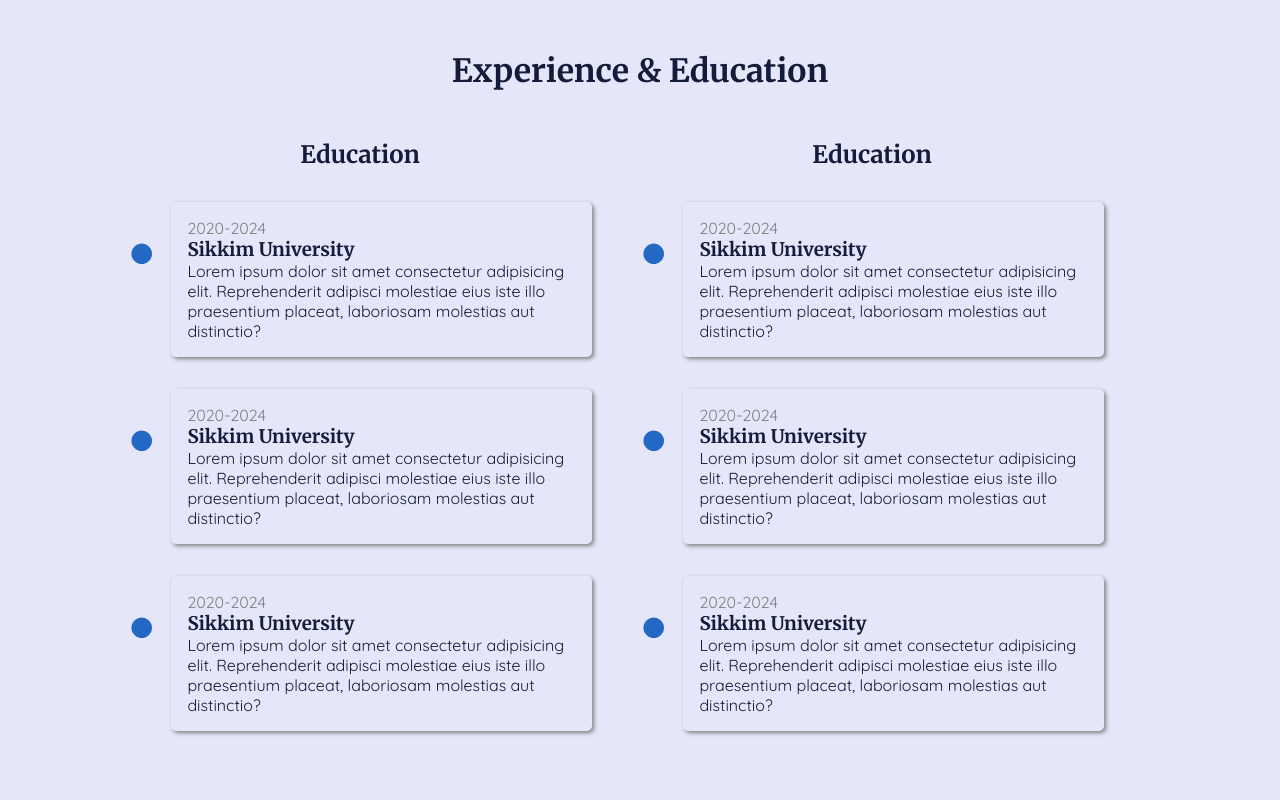
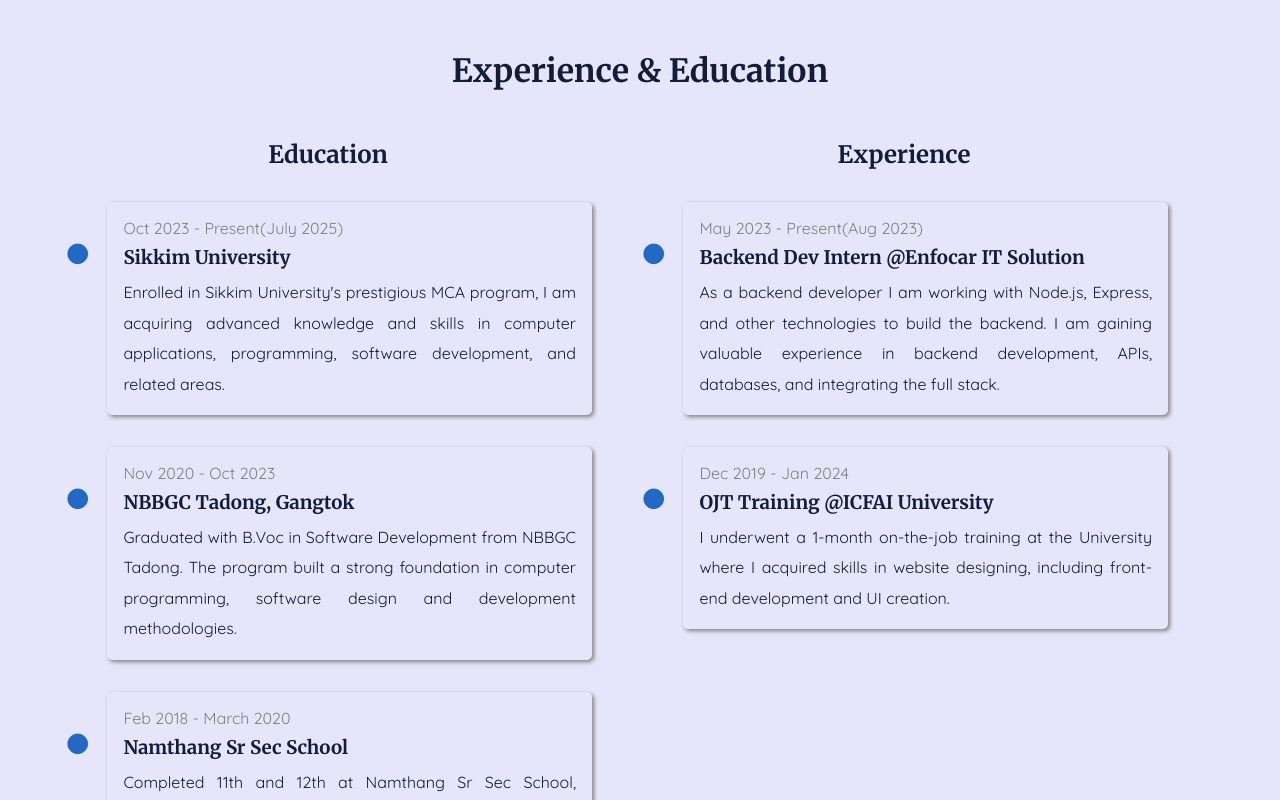
Before and after one commit to sailendrachettri/protfolio, a React (Create React App) app: page / in a window 1280 px wide. Shown: the part 1400-2200 px from the top of the page. Built offline with nearby package versions, Linux system fonts and the light colour scheme; no server answers.

Commit message:
edu and exp section edited

```diff
--- a/src/App.css
+++ b/src/App.css
@@ -418,7 +418,7 @@
   flex-direction: column;
   align-items: center;
   height: max-content;
-  width: 80vw;
+  width: 90vw;
   margin: 5rem 0;
 }
 
@@ -467,6 +467,15 @@
 
 .bio .year{
   color: var(--color-dim);
+}
+
+.bio h3{
+  margin: 0.5rem 0;
+}
+
+.bio .summary{
+  line-height: 1.9rem;
+  text-align: justify;
 }
 
 
--- a/src/components/pages/ExperienceEducation.jsx
+++ b/src/components/pages/ExperienceEducation.jsx
@@ -17,35 +17,33 @@
                             </div>
 
                             <div className='bio'>
-                                <p className='year'>2020-2024</p>
+                                <p className='year'>Oct 2023 - Present(July 2025)</p>
                                 <h3>Sikkim University</h3>
-                                <p className='summary'>Lorem ipsum dolor sit amet consectetur adipisicing elit. Reprehenderit adipisci molestiae eius iste illo praesentium placeat, laboriosam molestias aut distinctio?</p>
+                                <p className='summary'>Enrolled in Sikkim University's prestigious MCA program, I am acquiring advanced knowledge and skills in computer applications, programming, software development, and related areas.</p>
                             </div>
 
                         </div>
                         <div className='info'>
                             <div className='dot-line'>
                                 <p className='dot'>&#x2022;</p>
-                                {/* <p className='line'>&#124;</p> */}
                             </div>
 
                             <div className='bio'>
-                                <p className='year'>2020-2024</p>
-                                <h3>Sikkim University</h3>
-                                <p className='summary'>Lorem ipsum dolor sit amet consectetur adipisicing elit. Reprehenderit adipisci molestiae eius iste illo praesentium placeat, laboriosam molestias aut distinctio?</p>
+                                <p className='year'>Nov 2020 - Oct 2023</p>
+                                <h3>NBBGC Tadong, Gangtok</h3>
+                                <p className='summary'>Graduated with B.Voc in Software Development from NBBGC Tadong. The program built a strong foundation in computer programming, software design and development methodologies.</p>
                             </div>
 
                         </div>
                         <div className='info'>
                             <div className='dot-line'>
                                 <p className='dot'>&#x2022;</p>
-                                {/* <p className='line'>&#124;</p> */}
                             </div>
 
                             <div className='bio'>
-                                <p className='year'>2020-2024</p>
-                                <h3>Sikkim University</h3>
-                                <p className='summary'>Lorem ipsum dolor sit amet consectetur adipisicing elit. Reprehenderit adipisci molestiae eius iste illo praesentium placeat, laboriosam molestias aut distinctio?</p>
+                                <p className='year'>Feb 2018 - March 2020</p>
+                                <h3>Namthang Sr Sec School</h3>
+                                <p className='summary'>Completed 11th and 12th at Namthang Sr Sec School, majoring in Information Technology. IT specialization equipped me with computer fundamentals and programming skills for higher computing education.</p>
                             </div>
 
                         </div>
@@ -53,48 +51,31 @@
                     </div>
 
                     <div className='exp-edu'>
-                        <h2>Education</h2>
+                        <h2>Experience</h2>
 
                         <div className='info'>
                             <div className='dot-line'>
                                 <p className='dot'>&#x2022;</p>
-                                {/* <p className='line'>&#124;</p> */}
                             </div>
 
                             <div className='bio'>
-                                <p className='year'>2020-2024</p>
-                                <h3>Sikkim University</h3>
-                                <p className='summary'>Lorem ipsum dolor sit amet consectetur adipisicing elit. Reprehenderit adipisci molestiae eius iste illo praesentium placeat, laboriosam molestias aut distinctio?</p>
+                                <p className='year'>May 2023 - Present(Aug 2023)</p>
+                                <h3>Backend Dev Intern @Enfocar IT Solution</h3>
+                                <p className='summary'>As a backend developer I am working with Node.js, Express, and other technologies to build the backend. I am gaining valuable experience in backend development, APIs, databases, and integrating the full stack.</p>
                             </div>
 
                         </div>
                         <div className='info'>
                             <div className='dot-line'>
                                 <p className='dot'>&#x2022;</p>
-                                {/* <p className='line'>&#124;</p> */}
                             </div>
 
                             <div className='bio'>
-                                <p className='year'>2020-2024</p>
-                                <h3>Sikkim University</h3>
-                                <p className='summary'>Lorem ipsum dolor sit amet consectetur adipisicing elit. Reprehenderit adipisci molestiae eius iste illo praesentium placeat, laboriosam molestias aut distinctio?</p>
+                                <p className='year'>Dec 2019 - Jan 2024</p>
+                                <h3>OJT Training @ICFAI University</h3>
+                                <p className='summary'>I underwent a 1-month on-the-job training at the University where I acquired skills in website designing, including front-end development and UI creation. </p>
                             </div>
-
                         </div>
-                        <div className='info'>
-                            <div className='dot-line'>
-                                <p className='dot'>&#x2022;</p>
-                                {/* <p className='line'>&#124;</p> */}
-                            </div>
-
-                            <div className='bio'>
-                                <p className='year'>2020-2024</p>
-                                <h3>Sikkim University</h3>
-                                <p className='summary'>Lorem ipsum dolor sit amet consectetur adipisicing elit. Reprehenderit adipisci molestiae eius iste illo praesentium placeat, laboriosam molestias aut distinctio?</p>
-                            </div>
-
-                        </div>
-
                     </div>
                 </div>
             </div>
```
